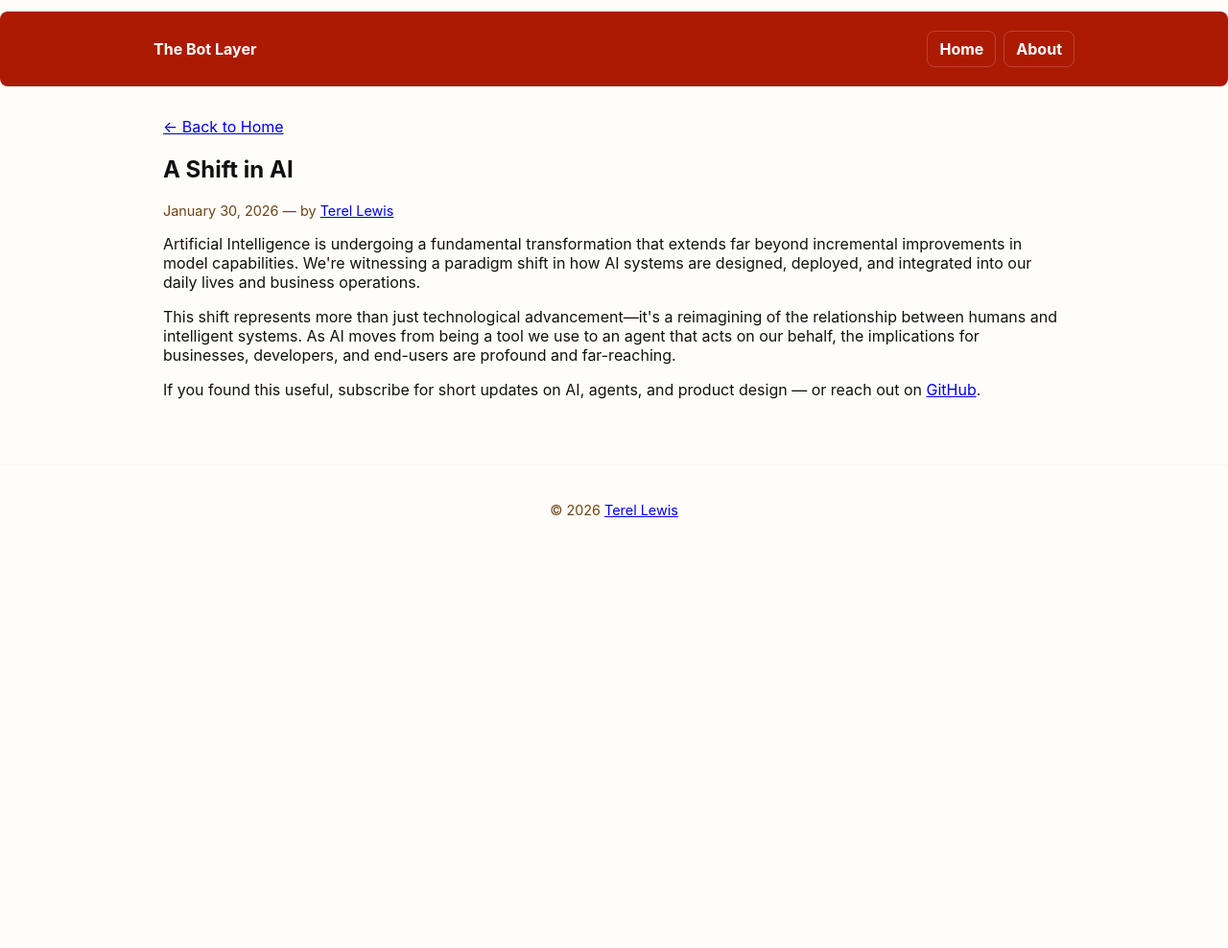
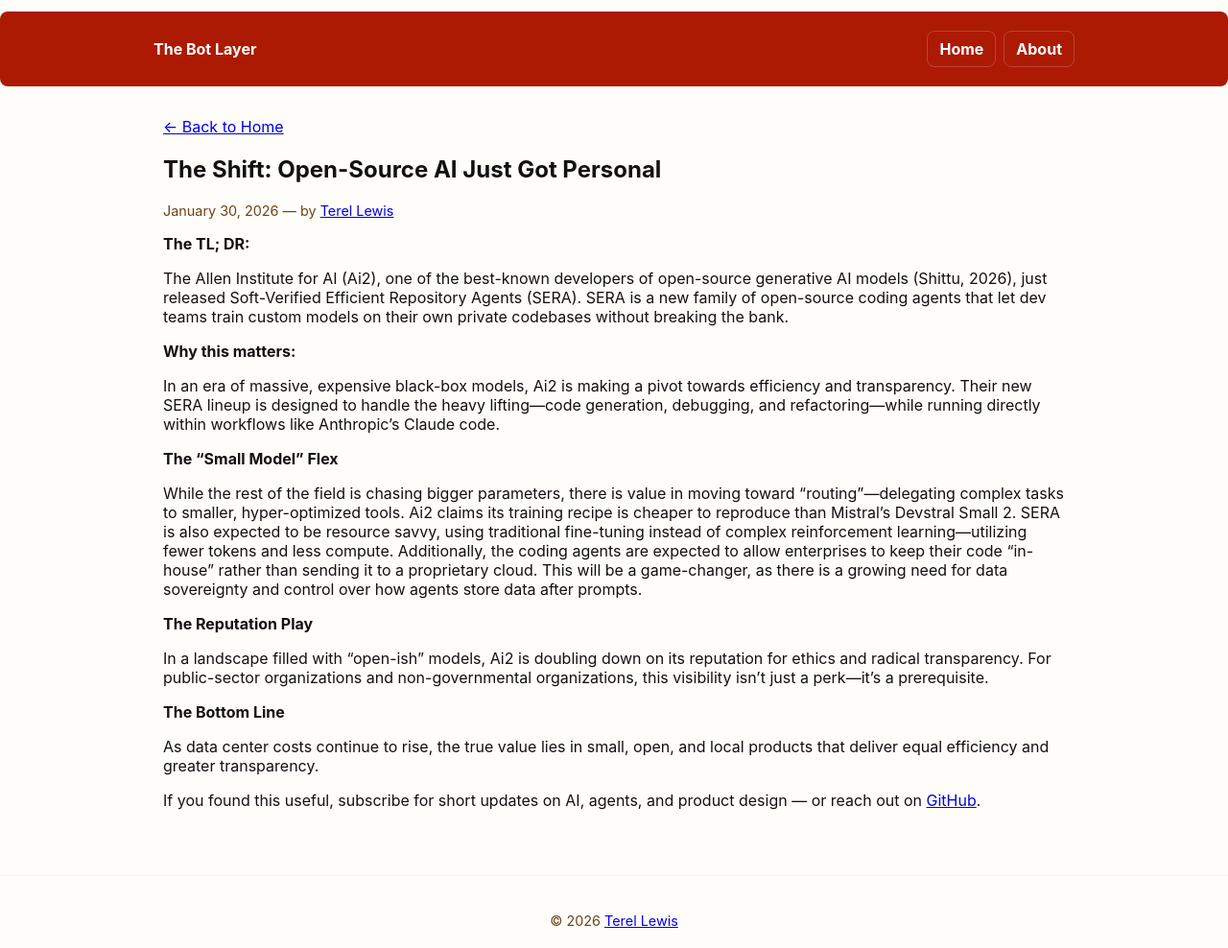
Before and after one commit to TerelLewis/TerelLewis.github.io, a Jekyll site: the page A-Shift-in-AI.html, which Jekyll copies as it is, in a window 1280 px wide. Shown: the whole page at 96% size. Built offline with Jekyll 4.4.1, drawn with Linux system fonts in a browser that asks for light colours; before the commit the page ends 912 px from its top, so only the background shows below that.

Commit message:
Revise article title and enhance AI shift content
Updated the article title and enhanced content to emphasize the significance of open-source AI developments, particularly the introduction of SERA by Ai2.

```diff
--- a/A-Shift-in-AI.html
+++ b/A-Shift-in-AI.html
@@ -68,16 +68,24 @@
 
     <article class="post" role="article" aria-labelledby="post-title-ai-shift">
       <header>
-        <h1 id="post-title-ai-shift">A Shift in AI</h1>
+        <h1 id="post-title-ai-shift">The Shift: Open-Source AI Just Got Personal</h1>
         <p class="post-meta">
           <time datetime="2026-01-30">January 30, 2026</time> — by <a href="https://terellewis.github.io/">Terel Lewis</a>
         </p>
       </header>
 
       <div class="post-content">
-        <p>Artificial Intelligence is undergoing a fundamental transformation that extends far beyond incremental improvements in model capabilities. We're witnessing a paradigm shift in how AI systems are designed, deployed, and integrated into our daily lives and business operations.</p>
+        <p><strong>The TL; DR:</strong></p> <p> The Allen Institute for AI (Ai2), one of the best-known developers of open-source generative AI models (Shittu, 2026), just released Soft-Verified Efficient Repository Agents (SERA). SERA is a new family of open-source coding agents that let dev teams train custom models on their own private codebases without breaking the bank. </p>
 
-        <p>This shift represents more than just technological advancement—it's a reimagining of the relationship between humans and intelligent systems. As AI moves from being a tool we use to an agent that acts on our behalf, the implications for businesses, developers, and end-users are profound and far-reaching.</p>
+        <p><strong>Why this matters:</strong></p>
+<p>In an era of massive, expensive black-box models, Ai2 is making a pivot towards efficiency and transparency. Their new SERA lineup is designed to handle the heavy lifting—code generation, debugging, and refactoring—while running directly within workflows like Anthropic’s Claude code.
+</p>
+        <p><strong>The “Small Model” Flex</strong></p>
+        <p>While the rest of the field is chasing bigger parameters, there is value in moving toward “routing”—delegating complex tasks to smaller, hyper-optimized tools. Ai2 claims its training recipe is cheaper to reproduce than Mistral’s Devstral Small 2. SERA is also expected to be resource savvy, using traditional fine-tuning instead of complex reinforcement learning—utilizing fewer tokens and less compute. Additionally, the coding agents are expected to allow enterprises to keep their code “in-house” rather than sending it to a proprietary cloud. This will be a game-changer, as there is a growing need for data sovereignty and control over how agents store data after prompts.</p>
+        <p><strong>The Reputation Play</strong></p>
+        <p>In a landscape filled with “open-ish” models, Ai2 is doubling down on its reputation for ethics and radical transparency. For public-sector organizations and non-governmental organizations, this visibility isn’t just a perk—it’s a prerequisite.</p>
+        <p><strong>The Bottom Line</strong></p>
+        <p>As data center costs continue to rise, the true value lies in small, open, and local products that deliver equal efficiency and greater transparency. </p>
 
         <footer class="post-end">
           <p>If you found this useful, subscribe for short updates on AI, agents, and product design — or reach out on <a href="https://github.com/TerelLewis">GitHub</a>.</p>
```
